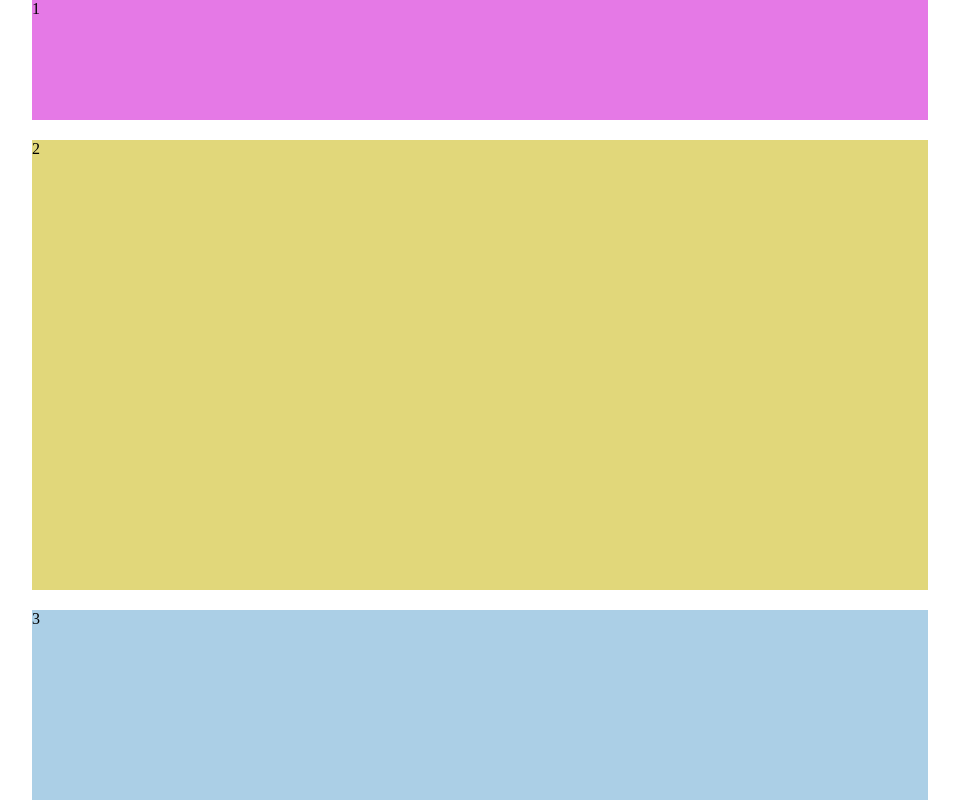
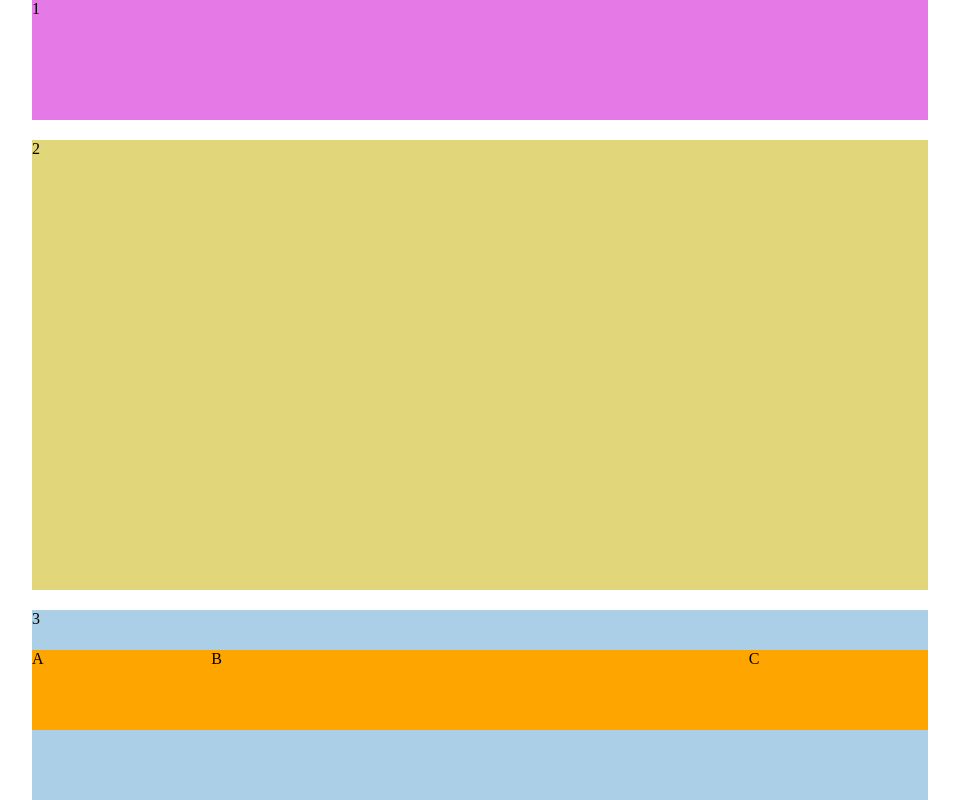
Before and after one commit to lucagaddini/htmlcss-struttura-wp, a plain HTML site: page img/index.html in a window 1280 px wide. Shown: the top 800 px of the page, without its empty margins (160-1119 px from the left). Drawn offline with Linux system fonts and the light colour scheme.

Commit message:
{HTML} Added: column in the main - {CSS} Added: various column styles

```diff
--- a/css/style.css
+++ b/css/style.css
@@ -28,8 +28,10 @@ footer{
 }
 
 main{
+  background-color: #abcfe6;
+
+  /* Da togliere successivamente */
   height: 600px;
-  background-color: #abcfe6;
 }
 
 .banner{
@@ -44,3 +46,29 @@ main{
 .top-margin-half{
   margin-top: 7.5px;
 }
+
+.top-main{
+  margin-bottom: 10px;
+
+  /* Da togliere successivamente */
+  height: 30px;
+}
+
+.col{
+  float: left;
+  background-color: orange;
+}
+
+aside{
+  width: 20%;
+
+  /* Da togliere successivamente */
+  height: 80px;
+}
+
+.mid-col{
+  width: 60%;
+
+  /* Da togliere successivamente */
+  height: 80px;
+}
--- a/img/index.html
+++ b/img/index.html
@@ -15,7 +15,15 @@
 
     <section class="banner top-margin">2</section>
 
-    <main class="top-margin">3</main>
+    <main class="top-margin">
+
+      <div class="top-main">3</div>
+
+      <aside class="col">A</aside>
+      <section class="col mid-col ">B</section>
+      <aside class="col">C</aside>
+
+    </main>
 
     <footer class="top-margin-half">4</footer>
 
```
